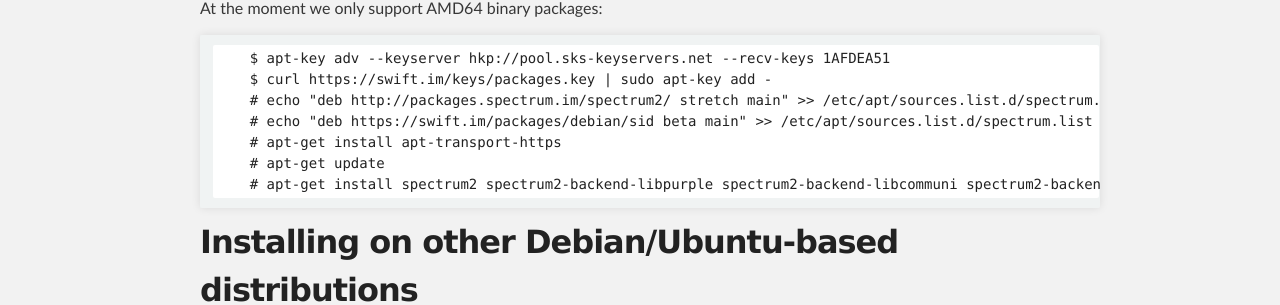
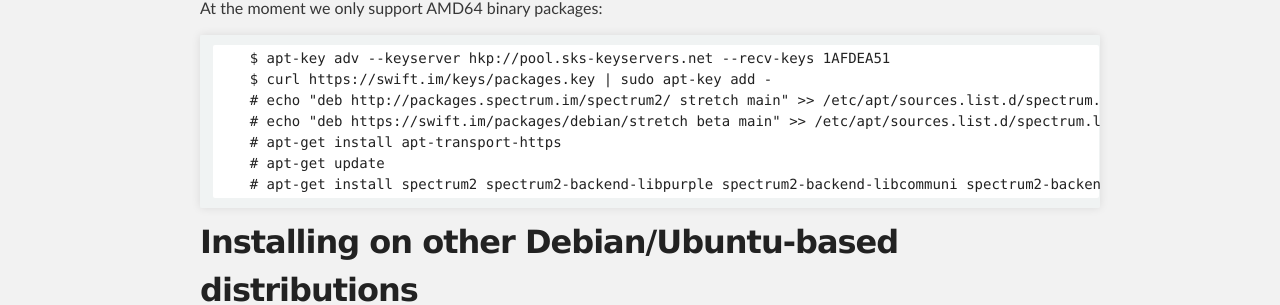
Before and after one commit to SpectrumIM/spectrum2, a Jekyll site: the page built from documentation/installation/packages_debian_ubuntu.md, in a window 1280 px wide. Shown: the part 322-627 px from the top of the page. Built offline with Jekyll 4.4.1, drawn with Linux system fonts in a browser that asks for light colours; some of the changed lines change nothing that is shown.

Commit message:
using swift stretch repo

```diff
--- a/documentation/installation/packages_debian_ubuntu.md
+++ b/documentation/installation/packages_debian_ubuntu.md
@@ -11,7 +11,7 @@
         $ apt-key adv --keyserver hkp://pool.sks-keyservers.net --recv-keys 1AFDEA51
         $ curl https://swift.im/keys/packages.key | sudo apt-key add -
         # echo "deb http://packages.spectrum.im/spectrum2/ stretch main" >> /etc/apt/sources.list.d/spectrum.list
-        # echo "deb https://swift.im/packages/debian/sid beta main" >> /etc/apt/sources.list.d/spectrum.list
+        # echo "deb https://swift.im/packages/debian/stretch beta main" >> /etc/apt/sources.list.d/spectrum.list
         # apt-get install apt-transport-https
         # apt-get update
         # apt-get install spectrum2 spectrum2-backend-libpurple spectrum2-backend-libcommuni spectrum2-backend-twitter
```
